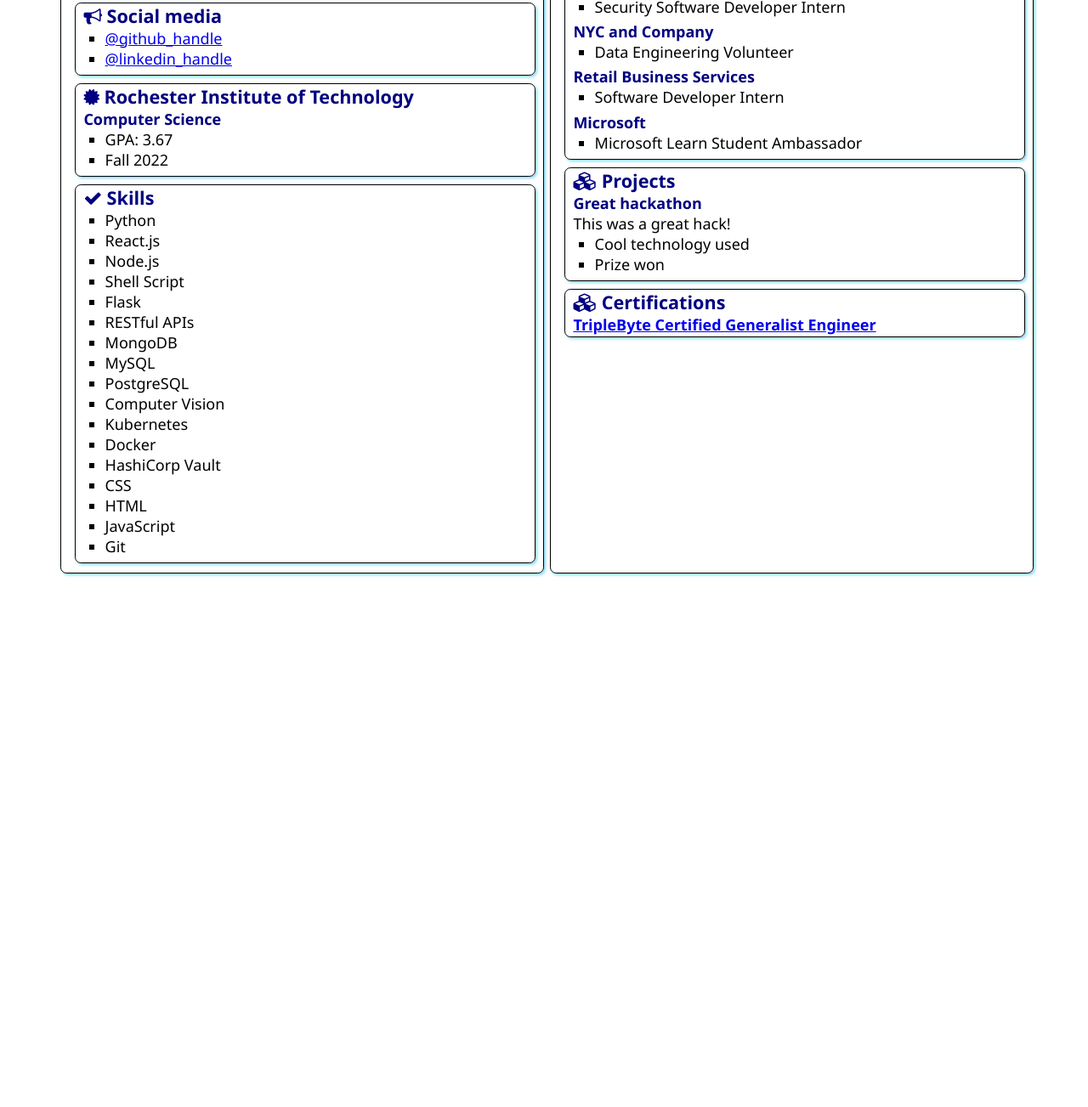
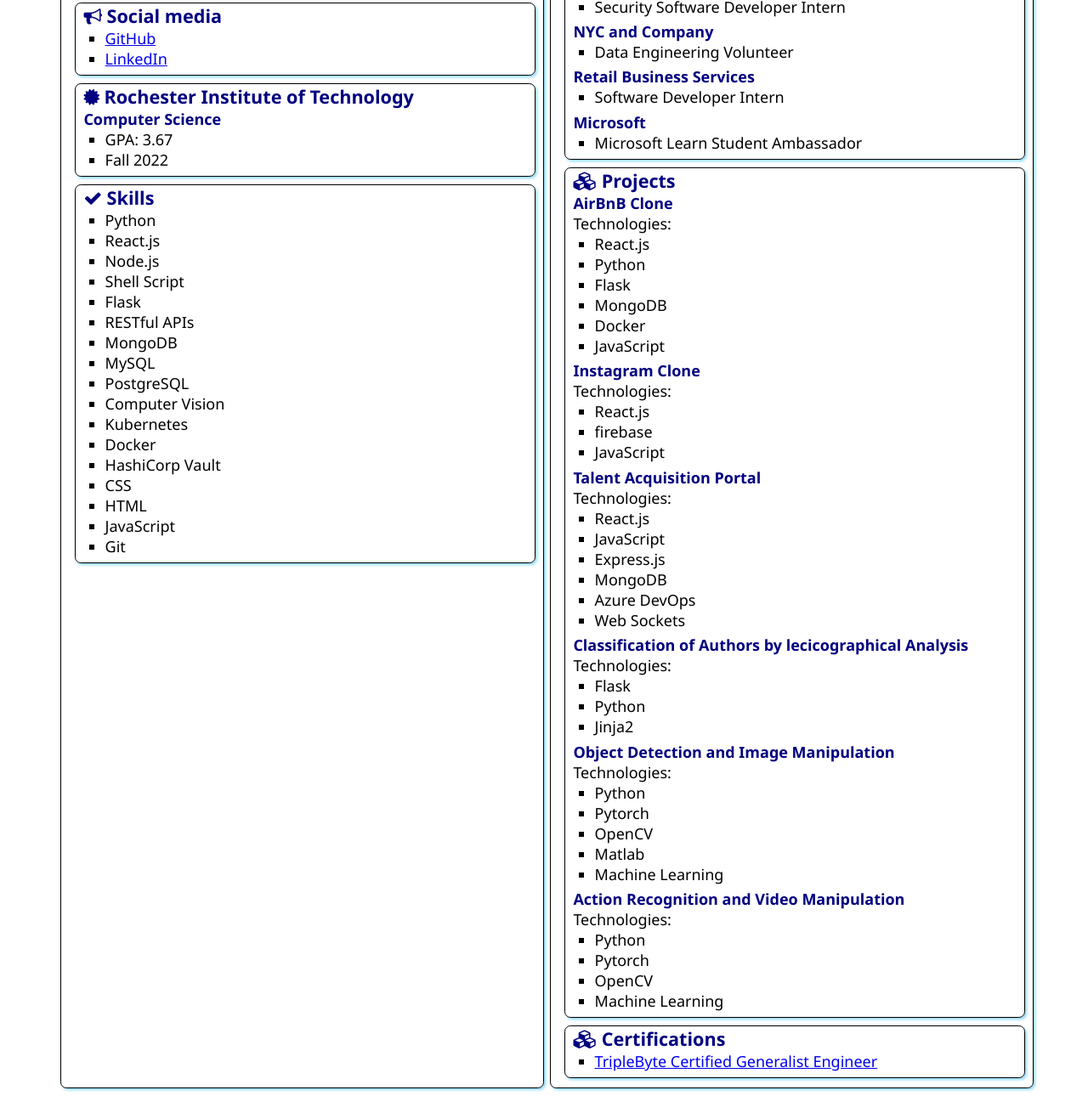
Before and after one commit to delzadbamji/Ambassador-SWA-Pilot, a plain HTML site: page src/index.html in a window 1280 px wide. Shown: the part 83-1386 px from the top of the page at 85% size. Before the commit the page ends 800 px from the top, so only its background shows below. Drawn offline with Linux system fonts and the light colour scheme.

Commit message:
Update Projects

```diff
--- a/src/index.html
+++ b/src/index.html
@@ -24,11 +24,9 @@
             Social media
           </h2>
           <ul>
-            <li><a href="https://github.com/delzadbamji">@github_handle</a></li>
+            <li><a href="https://github.com/delzadbamji">GitHub</a></li>
             <li>
-              <a href="https://linkedin.com/in/delzad-bamji/"
-                >@linkedin_handle</a
-              >
+              <a href="https://linkedin.com/in/delzad-bamji/">LinkedIn</a>
             </li>
             <!-- <li><a href="https://twitter.com/<handle>">@twitter_handle</a></li> -->
           </ul>
@@ -120,11 +118,61 @@
             Projects
           </h2>
 
-          <h3>Great hackathon</h3>
-          <div>This was a great hack!</div>
+          <h3>AirBnB Clone</h3>
+          <div>Technologies:</div>
           <ul>
-            <li>Cool technology used</li>
-            <li>Prize won</li>
+            <li>React.js</li>
+            <li>Python</li>
+            <li>Flask</li>
+            <li>MongoDB</li>
+            <li>Docker</li>
+            <li>JavaScript</li>
+          </ul>
+
+          <h3>Instagram Clone</h3>
+          <div>Technologies:</div>
+          <ul>
+            <li>React.js</li>
+            <li>firebase</li>
+            <li>JavaScript</li>
+          </ul>
+
+          <h3>Talent Acquisition Portal</h3>
+          <div>Technologies:</div>
+          <ul>
+            <li>React.js</li>
+            <li>JavaScript</li>
+            <li>Express.js</li>
+            <li>MongoDB</li>
+            <li>Azure DevOps</li>
+            <li>Web Sockets</li>
+          </ul>
+
+          <h3>Classification of Authors by lecicographical Analysis</h3>
+          <div>Technologies:</div>
+          <ul>
+            <li>Flask</li>
+            <li>Python</li>
+            <li>Jinja2</li>
+          </ul>
+
+          <h3>Object Detection and Image Manipulation</h3>
+          <div>Technologies:</div>
+          <ul>
+            <li>Python</li>
+            <li>Pytorch</li>
+            <li>OpenCV</li>
+            <li>Matlab</li>
+            <li>Machine Learning</li>
+          </ul>
+
+          <h3>Action Recognition and Video Manipulation</h3>
+          <div>Technologies:</div>
+          <ul>
+            <li>Python</li>
+            <li>Pytorch</li>
+            <li>OpenCV</li>
+            <li>Machine Learning</li>
           </ul>
         </section>
         <section class="box">
@@ -132,12 +180,14 @@
             <i class="fa fa-cubes" aria-hidden="true"></i>
             Certifications
           </h2>
-          <h3>
-            <a
-              href="https://triplebyte.com/tb/delzad-bamji-wlu8zns/certificate/track/generalist"
-              >TripleByte Certified Generalist Engineer</a
-            >
-          </h3>
+          <ul>
+            <li>
+              <a
+                href="https://triplebyte.com/tb/delzad-bamji-wlu8zns/certificate/track/generalist"
+                >TripleByte Certified Generalist Engineer</a
+              >
+            </li>
+          </ul>
         </section>
       </article>
     </main>
```
